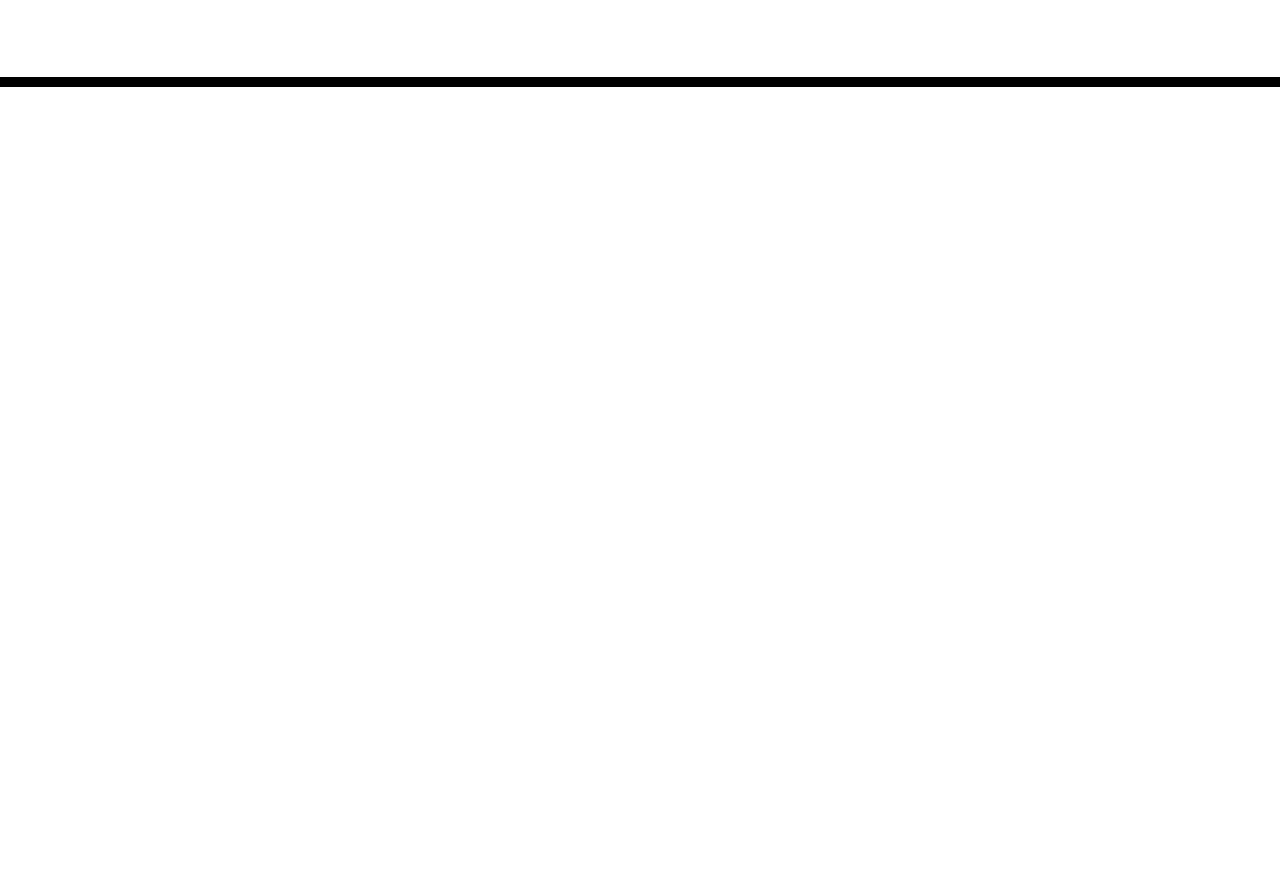
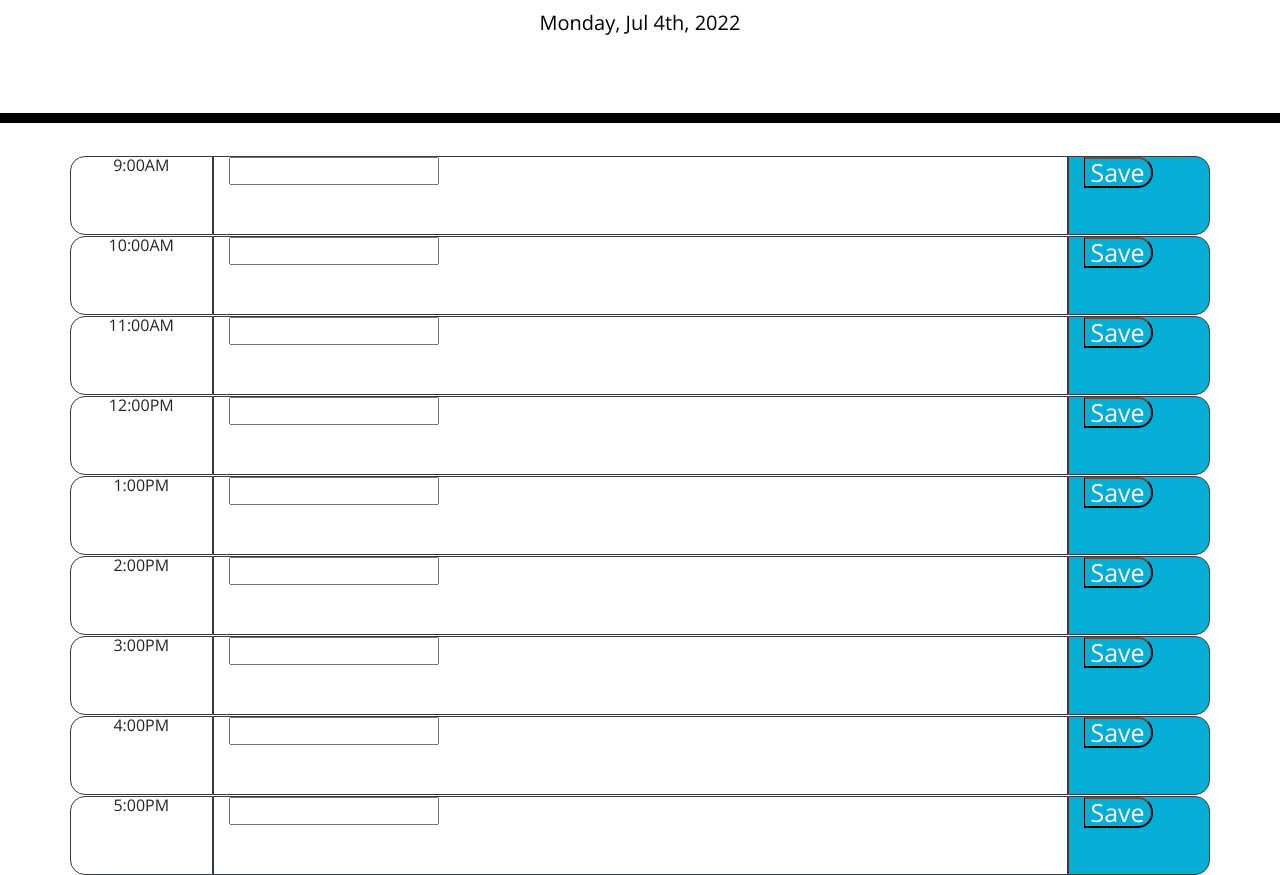
Before and after one commit to AsiyahAA/workDay-calendar, a plain HTML site: page index.html in a window 1280 px wide. Shown: the part 181-1056 px from the top of the page. Before the commit the page ends 800 px from the top, so only its background shows below. Drawn offline with nearby package versions, Linux system fonts and the light colour scheme.

Commit message:
grid layout and date added

```diff
--- a/index.html
+++ b/index.html
@@ -19,6 +19,17 @@
       rel="stylesheet"
     />
     <link rel="stylesheet" href="style.css" />
+
+    <script
+      type="text/javascript"
+      src="https://cdnjs.cloudflare.com/ajax/libs/moment.js/2.27.0/moment.min.js"
+    ></script>
+    <script
+      src="https://code.jquery.com/jquery-3.5.1.min.js"
+      integrity="sha256-9/aliU8dGd2tb6OSsuzixeV4y/faTqgFtohetphbbj0="
+      crossorigin="anonymous"
+    ></script>
+
     <title>Work Day Scheduler</title>
   </head>
 
@@ -28,11 +39,81 @@
       <p class="lead">A simple calendar app for scheduling your work day</p>
       <p id="currentDay" class="lead"></p>
     </header>
-    <div class="container">
-      <!-- Timeblocks go here -->
-    </div>
+
+      <div class="container">
+        <div class="row row-cols-3">
+          <div class="time-block col border border-dark">9:00AM</div>
+          <div class="col-9 border border-dark description"><input></input></div>
+          <div class="col border border-dark saveBtn"><button class="saveBtn">Save</button></div>
+        </div>
+      </div>
+
+      <div class="container">
+        <div class="row row-cols-3">
+          <div class="time-block col border border-dark">10:00AM</div>
+          <div class="col-9 border border-dark"><input></input></div>
+          <div class="col border border-dark saveBtn"><button class="saveBtn">Save</button></div>
+        </div>
+      </div>
+
+      <div class="container">
+        <div class="row row-cols-3">
+          <div class="time-block col border border-dark">11:00AM</div>
+          <div class="col-9 border border-dark"><input></input></div>
+          <div class="col border border-dark saveBtn"><button class="saveBtn">Save</button></div>
+        </div>
+      </div>
+
+      <div class="container">
+        <div class="row row-cols-3">
+          <div class="time-block col border border-dark">12:00PM</div>
+          <div class="col-9 border border-dark"><input></input></div>
+          <div class="col border border-dark saveBtn"><button class="saveBtn">Save</button></div>
+        </div>
+      </div>
+
+      <div class="container">
+        <div class="row row-cols-3">
+          <div class="time-block col border border-dark">1:00PM</div>
+          <div class="col-9 border border-dark"><input></input></div>
+          <div class="col border border-dark saveBtn"><button class="saveBtn">Save</button></div>
+        </div>
+      </div>
+
+      <div class="container">
+        <div class="row row-cols-3">
+          <div class="time-block col border border-dark">2:00PM</div>
+          <div class="col-9 border border-dark"><input></input></div>
+          <div class="col border border-dark saveBtn"><button class="saveBtn">Save</button></div>
+        </div>
+      </div>
+
+      <div class="container">
+        <div class="row row-cols-3">
+          <div class="time-block col border border-dark">3:00PM</div>
+          <div class="col-9 border border-dark"><input></input></div>
+          <div class="col border border-dark saveBtn"><button class="saveBtn">Save</button></div>
+        </div>
+      </div>
+
+      <div class="container">
+        <div class="row row-cols-3">
+          <div class="time-block col border border-dark">4:00PM</div>
+          <div class="col-9 border border-dark"><input></input></div>
+          <div class="col border border-dark saveBtn"><button class="saveBtn">Save</button></div>
+        </div>
+      </div>
+
+      <div class="container">
+        <div class="row row-cols-3">
+          <div class="time-block col border border-dark">5:00PM</div>
+          <div class="col-9 border border-dark"><input></input></div>
+          <div class="col border border-dark saveBtn"><button class="saveBtn">Save</button></div>
+        </div>
+      </div>
 
     <script src="https://cdnjs.cloudflare.com/ajax/libs/jquery/3.2.1/jquery.min.js"></script>
     <script src="https://cdnjs.cloudflare.com/ajax/libs/moment.js/2.24.0/moment.min.js"></script>
+    <script src="script.js"></script>
   </body>
 </html>
--- a/script.js
+++ b/script.js
@@ -1 +1,2 @@
-sc
+var currentDate = moment();
+$("#currentDay").text(currentDate.format("dddd, MMM Do, YYYY"));
--- a/style.css
+++ b/style.css
@@ -27,7 +27,8 @@ textarea {
 
 .time-block {
   text-align: center;
-  border-radius: 15px;
+  border-top-left-radius: 15px;
+  border-bottom-left-radius: 15px;
 }
 
 .row {
@@ -63,9 +64,10 @@ textarea {
   border-bottom-right-radius: 15px;
   background-color: #06aed5;
   color: white;
+  font-size: 25px;
 }
 
-.saveBtn i:hover {
+.saveBtn:hover {
   font-size: 20px;
   transition: all 0.3s ease-in-out;
 }
```
